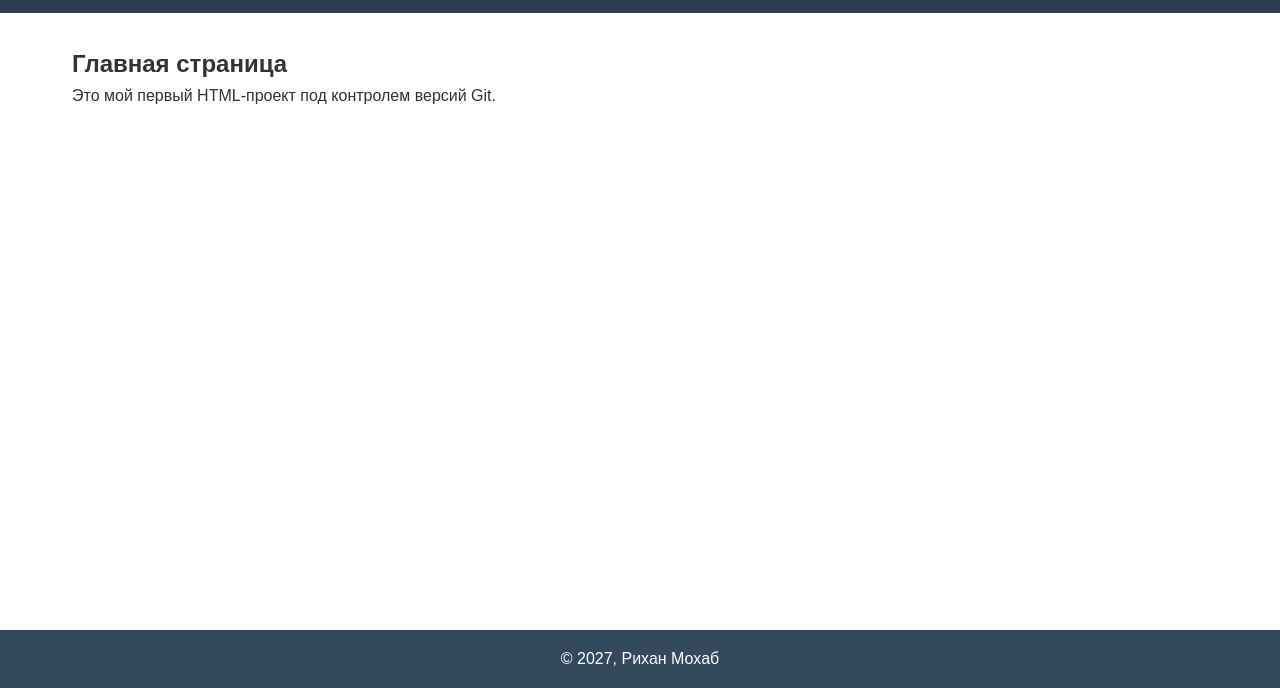
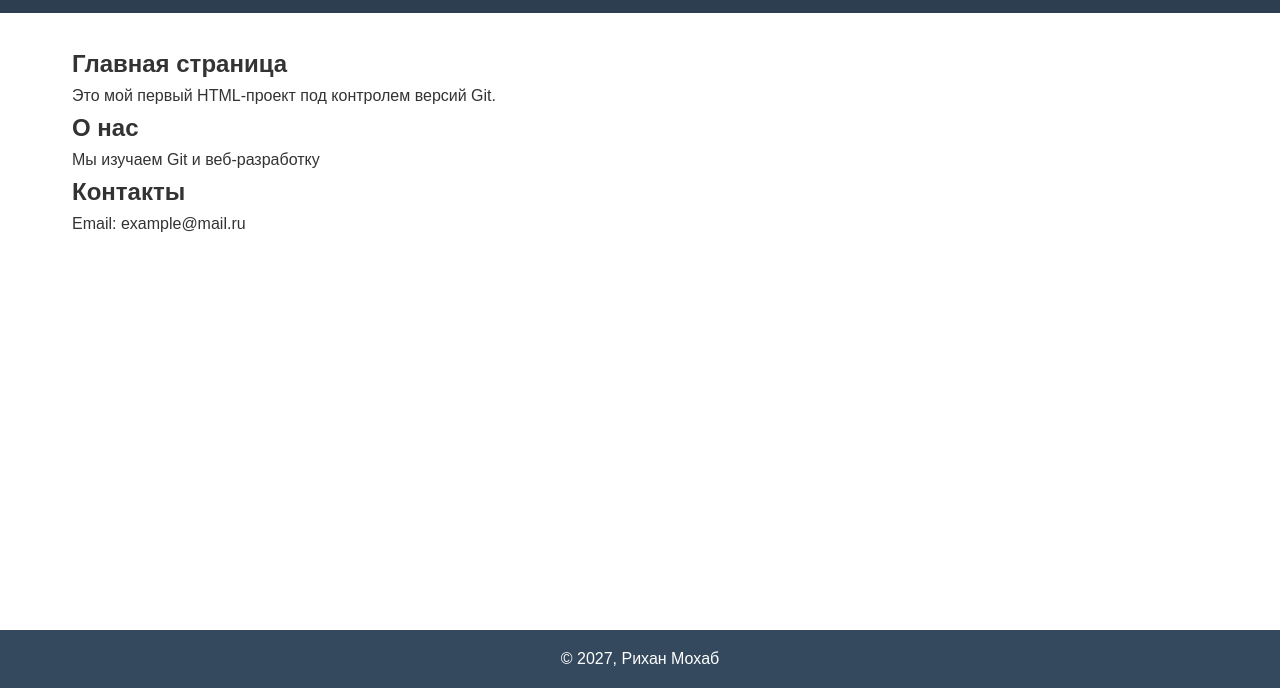
Before and after one commit to mohabarehan/my-first-site, a plain HTML site: page index.html in a window 1280 px wide. Shown: the part 112-800 px from the top of the page. Drawn offline with Linux system fonts and the light colour scheme.

Commit message:
Добавлены секции О нас и Контакты

```diff
--- a/index.html
+++ b/index.html
@@ -24,6 +24,14 @@
             <h2>Главная страница</h2>
             <p>Это мой первый HTML-проект под контролем версий Git.</p>
         </section>
+        <section id="about">
+            <h2>О нас</h2>
+            <p>Мы изучаем Git и веб-разработку</p>
+        </section>
+        <section id="contact">
+            <h2>Контакты</h2>
+            <p>Email: example@mail.ru</p>
+        </section>
     </main>
     <footer>
         <p>&copy; 2027, Рихан Мохаб</p>
```
